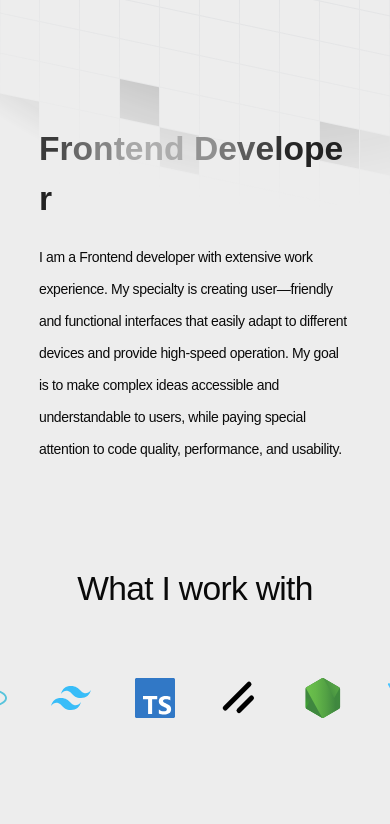
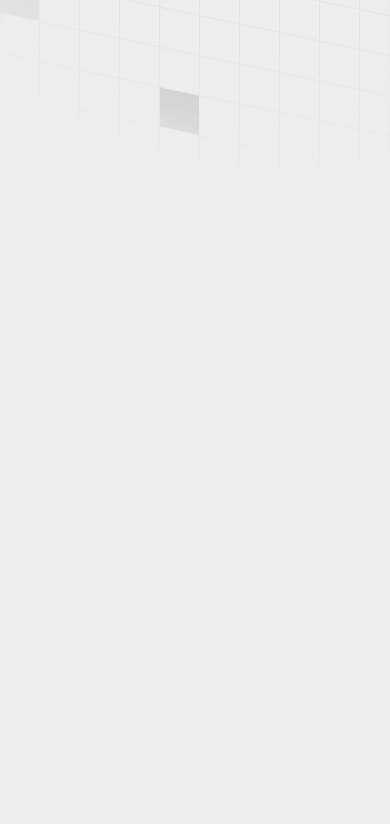
Before and after one commit to ornur/portfolio, a Next.js app: page / in a window 390 px wide. Shown: the part 892-1716 px from the top of the page. Built offline with nearby package versions, Linux system fonts and the light colour scheme; grey boxes are pictures that could not be loaded.

Commit message:
feat: implement initial portfolio structure with About, Experience, and Stack sections, including layout and theme support.

```diff
--- a/app/layout.tsx
+++ b/app/layout.tsx
@@ -28,7 +28,7 @@ export default function RootLayout({
 }>) {
   return (
     <html lang="en">
-      <Script>
+      <Script id="theme-script">
         {`try {
           const stored = localStorage.getItem('theme');
           const systemDark = window.matchMedia('(prefers-color-scheme: dark)').matches;
--- a/app/page.tsx
+++ b/app/page.tsx
@@ -1,3 +1,5 @@
+"use client";
+
 import Hero from "@/components/Hero";
 import About from "@/components/About";
 import Nav from "@/components/Nav";
@@ -5,13 +7,25 @@ import Projects from "@/components/Projects";
 import Stack from "@/components/Stack";
 import Experience from "@/components/Experience";
 import Footer from "@/components/Footer";
+import { useRef } from "react";
+import { useScroll } from "motion/react";
 
 export default function Home() {
+  const scrollContainerRef = useRef(null);
+
+  const { scrollYProgress } = useScroll({
+    target: scrollContainerRef,
+    offset: ["start start", "end start"]
+  });
+
   return (
     <main className="flex w-[80%] flex-col items-center justify-center md:w-[70%] xl:w-[45%]">
       <Nav />
       <Hero />
-      <About />
+      {/* Scroll container for pinned About section */}
+      <div ref={scrollContainerRef} className="relative w-full min-h-[200vh] md:min-h-[250vh]">
+        <About scrollYProgress={scrollYProgress} />
+      </div>
       <Stack />
       <Experience />
       <Projects />
--- a/components/About.tsx
+++ b/components/About.tsx
@@ -1,21 +1,57 @@
 "use client";
 
+import { useIsMobile } from "@/hooks/use-mobile";
 import { ShimmeringText } from "./ui/shimmering-text";
+import { motion, useTransform, MotionValue } from "motion/react";
 
 const textDescription = `I am a Frontend developer with extensive work experience. My specialty is creating user—friendly and functional interfaces that easily adapt to different devices and provide high-speed operation.
 My goal is to make complex ideas accessible and understandable to users, while paying special attention to code quality, performance, and usability.`;
 
-export default function About() {
+export default function About({ scrollYProgress }: { scrollYProgress: MotionValue<number> }) {
+  const mobile = useIsMobile();
+
+  // Extreme scale to zoom through letter D center - wait at start, then scale
+  const scale = useTransform(scrollYProgress, [0, 0.2, 0.4, 0.5, 0.6, 0.8, 1], [1, 1, 3.16, 10, 31.6, 80, 100]);
+  const scaleMobile = useTransform(scrollYProgress, [0, 0.2, 0.4, 0.5, 0.6, 0.8, 1], [1, 1, 4.73, 22.4, 106.1, 502.4, 500]);
+  const opacity = useTransform(scrollYProgress, [0, 0.1, 0.4, 0.6], [0, 1, 1, 0]);
+
+  // Character throw effect - move across screen while scaling
+  // Sync x-movement with scale to keep "D" centered throughout animation
+  const x = useTransform(scrollYProgress, [0, 0.2, 0.4, 0.5, 0.6, 0.8, 1], [0, 0, 70, 180, 550, 1300, 2000]);
+  const xMobile = useTransform(scrollYProgress, [0, 0.2, 0.4, 0.5, 0.6, 0.8, 1], [0, 0, 45, 200, 800, 1300, 2000]);
+
   return (
-    <div className="mt-96 flex flex-col items-center justify-center gap-4">
+    <>
+      {/* Fixed/pinned container */}
+      <div className="fixed inset-0 -mt-24 flex items-center justify-center pointer-events-none z-10">
+        <motion.div
+          style={{
+            scale: mobile ? scaleMobile : scale,
+            opacity,
+            x: mobile ? xMobile : x,
+          }}
+          className="origin-center"
+        >
           <ShimmeringText
             text="Frontend Developer"
-        className="text-[2.1rem] font-semibold md:text-5xl lg:text-7xl"
-        duration={3}
+            className="text-[2.1rem] font-semibold md:text-5xl lg:text-7xl whitespace-nowrap"
+            duration={1}
           />
+        </motion.div>
+      </div>
+
+      {/* Description text that fades early */}
+      <motion.div
+        style={{
+          opacity: useTransform(scrollYProgress, [0, 0.2, 0.3, 0.4], [0, 1, 0.5, 0]),
+          y: useTransform(scrollYProgress, [0, 0.2, 0.3, 0.4], [0, 0, 500, 2000]),
+        }}
+        className="fixed top-1/2 left-1/2 -translate-x-1/2 w-[80%] md:w-[70%] xl:w-[45%] pointer-events-none z-10"
+      >
         <p className="text-sm leading-8 font-normal tracking-tight md:text-justify md:text-xl">
           {textDescription}
         </p>
-    </div>
+      </motion.div>
+    </>
   );
 }
--- a/components/Experience.tsx
+++ b/components/Experience.tsx
@@ -16,7 +16,7 @@ const Experience = () => {
   };
 
   return (
-    <div className="mt-180 w-full space-y-10 md:mt-200">
+    <div className="w-full space-y-10 mt-100 md:mt-300">
       <h1 className="text-center text-[2.1rem] font-bold tracking-[-0.02em] lg:text-5xl">
         Work Experience
       </h1>
--- a/components/Stack.tsx
+++ b/components/Stack.tsx
@@ -7,6 +7,8 @@ import { useTheme } from "@/hooks/use-theme";
 import { InfiniteSlider } from "./ui/infinite-slider";
 import { useIsMobile } from "@/hooks/use-mobile";
 import Link from "next/link";
+import { motion, useScroll, useTransform } from "motion/react";
+import { useRef } from "react";
 
 const stack1 = TECHNOLOGIES.slice(0, TECHNOLOGIES.length / 2);
 const stack2 = TECHNOLOGIES.slice(TECHNOLOGIES.length / 2);
@@ -14,9 +16,22 @@ const stack2 = TECHNOLOGIES.slice(TECHNOLOGIES.length / 2);
 export default function Techs() {
   const isMobile = useIsMobile();
   const { theme } = useTheme();
+  const containerRef = useRef(null);
+
+  const { scrollYProgress } = useScroll({
+    target: containerRef,
+    offset: ["start end", "center start"]
+  });
+
+  const opacity = useTransform(scrollYProgress, [0, 0.5], [0, 1]);
+  const y = useTransform(scrollYProgress, [0, 0.5], [100, 0]);
 
   return (
-    <div className="absolute top-364 w-full space-y-16">
+    <motion.div
+      ref={containerRef}
+      style={{ opacity, y }}
+      className="absolute top-500 md:top-800 w-full space-y-16"
+    >
       <h2 className="inset-x-0 flex flex-col gap-2 text-center text-[2.1rem] font-bold tracking-[-0.02em] md:text-5xl">
         What I work with
       </h2>
@@ -68,6 +83,6 @@ export default function Techs() {
           ))}
         </InfiniteSlider>
       </div>
-    </div>
+    </motion.div>
   );
 }
```
Lines whose indentation alone changed are shown as unchanged.
